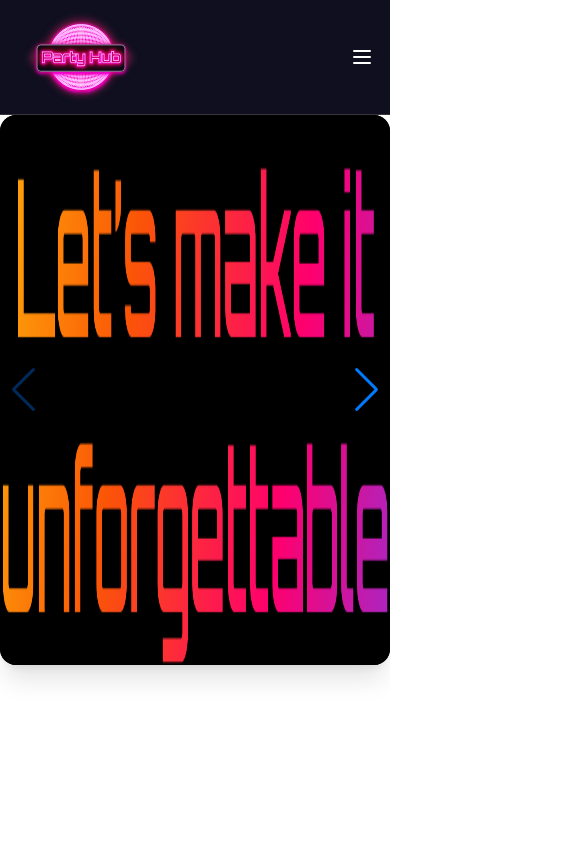
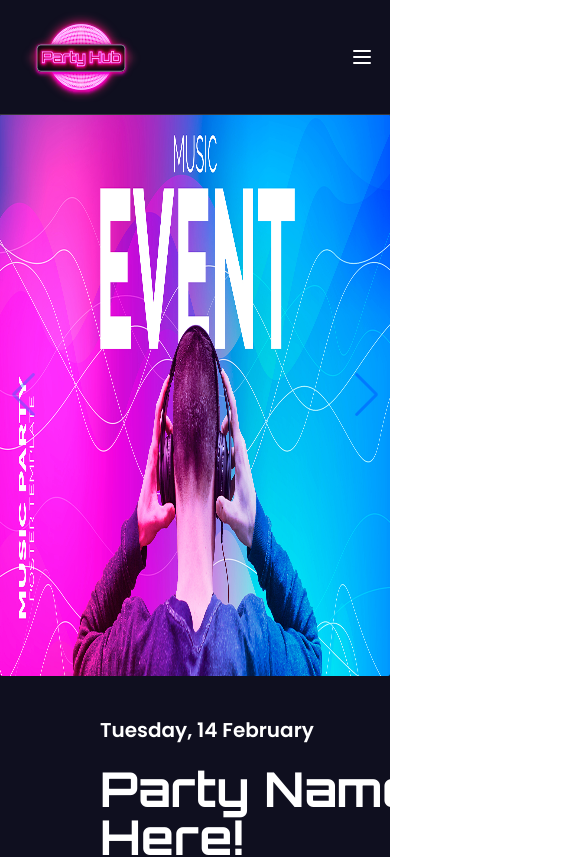
Before and after one commit to MirtalibEmirli/PartyHubFront, a React (Vite) app: page /api/event/1 in a window 390 px wide. Shown: the top 857 px of the page, 585 px wide, since content can reach past the window. Built offline with nearby package versions, Linux system fonts and the light colour scheme.

Commit message:
add components(header,main section) to EventDetails

```diff
--- a/package.json
+++ b/package.json
@@ -24,8 +24,6 @@
   },
   "devDependencies": {
     "@eslint/js": "^9.21.0",
-    "@types/react": "^19.0.10",
-    "@types/react-dom": "^19.0.4",
     "@vitejs/plugin-react": "^4.3.4",
     "autoprefixer": "^10.4.20",
     "eslint": "^9.21.0",
--- a/src/components/details/Details.jsx
+++ b/src/components/details/Details.jsx
@@ -1,19 +1,23 @@
 import React from 'react'
-import t1 from '../../assets/t1.png';
-import make from '../../assets/make.png';
-import v8 from '../../assets/v8.mp4';
+import t1 from '../../assets/1292 1.png';
+
 import Navbar from "../homepage/navbar/Navbar";
 import EventSlider from './EventSlider';
+import EventDetailsMain from './EventDetailsMain';
+
 const Details = () => {
     const media = [
         { type: "image", url: t1 },
-        { type: "image", url: make },
-        { type: "video", url: v8 },
+        { type: "image", url: t1 },
+        { type: "video", url: t1 },
       ];
   return (
-    <div>
+    <div className="bg-[#0f0f1f] min-h-screen">
     <Navbar variant="dark" />
      <EventSlider media={media} />
+     <EventDetailsMain></EventDetailsMain>
+
+
      </div>
   )
 }
--- /dev/null
+++ b/src/components/details/EventDetailsMain.jsx
@@ -0,0 +1,18 @@
+import React from 'react'
+import EventHeader  from './EventHeader'
+import LocationSection from './LocationSection '
+const EventDetailsMain = () => {
+  return (
+    <div className="w-[715px] min-h-[2170px] mt-[39px] ml-[100px]">
+        <EventHeader
+  date="Tuesday, 14 February"
+  title="Party Name Should Go Here!"
+  subtitle="Lorem ipsum dolor sit amet, consectetur adipiscing elit. Nunc vulputate libero et velit interdum, ac aliquet odio mattis."
+/>
+<LocationSection></LocationSection>
+    </div>
+
+  )
+}
+
+export default EventDetailsMain
--- /dev/null
+++ b/src/components/details/EventHeader.jsx
@@ -0,0 +1,15 @@
+
+
+import React from 'react'
+
+const EventHeader = ({date,title,subtitle}) => {
+  return (
+    <div className='space-y-2'>
+         <p className='h-[30px] flex items-center text-[20px] leading-[20px] font-semibold font-poppins text-white'>{date}</p>
+         <h1 className='w-[715px] h-[120px] flex items-center text-white text-[48px] leading-[48px] font-bold font-orbitron'>{title}</h1>
+         <p className='w-[715px] h-[48px] flex items-center text-[16px] leading-[16px] font-normal font-poppins text-white'>{subtitle}</p>
+    </div>
+  )
+}
+
+export default EventHeader
--- a/src/components/details/EventSlider.jsx
+++ b/src/components/details/EventSlider.jsx
@@ -6,7 +6,7 @@ import { Navigation, Pagination } from "swiper/modules";
 
 const EventSlider = ({ media }) => {
   return (
-    <div className="w-full h-[550px] mt-[115px] md:h-[550px] lg:h-[600px] relative rounded-2xl overflow-hidden bg-[#0f0f1f] shadow-xl">
+    <div className="w-full h-[562px] mt-[114px]  rounded-[2px] overflow-hidden">
       <Swiper
         navigation
         pagination={{ clickable: true }}
@@ -34,6 +34,8 @@ const EventSlider = ({ media }) => {
           </SwiperSlide>
         ))}
       </Swiper>
+
+
     </div>
   );
 };
--- /dev/null
+++ b/src/components/details/LocationSection .jsx
@@ -0,0 +1,50 @@
+import React from 'react';
+
+const LocationSection = () => {
+  return (
+    <section className="w-full mt-12 rounded-2xl border border-[#2c2c3a] bg-[#0f0f1f] p-6 shadow-lg">
+      <div className="flex flex-col lg:flex-row gap-6">
+
+        <div className="flex-1 h-[350px] rounded-xl overflow-hidden">
+          <iframe
+            src="https://www.google.com/maps/embed?pb=!1m18!1m12!1m3!1d3038.6574965845744!2d49.98534821535654!3d40.591521579341066!2m3!1f0!2f0!3f0!3m2!1i1024!2i768!4f13.1!3m3!1m2!1s0x403063b012345678%3A0xabcde1234567890!2sSea%20Breeze%20Resort!5e0!3m2!1sen!2saz!4v1680000000000!5m2!1sen!2saz"
+            width="100%"
+            height="100%"
+            style={{ border: 0 }}
+            allowFullScreen
+            loading="lazy"
+            referrerPolicy="no-referrer-when-downgrade"
+          ></iframe>
+        </div>
+
+
+        <div className="w-full h-[350px] lg:w-[300px] bg-white rounded-xl p-6 flex flex-col justify-between shadow-md">
+          <div>
+            <h3 className="text-2xl font-bold text-black mb-1">Sea Breeze Resort</h3>
+            <p className="text-gray-700 text-sm mb-4">
+              Nardaran Village, Baku, Azerbaijan
+            </p>
+
+
+            <img
+                src="https://cdn.iticket.az/venue/cover/Y05Om1Tn5L4frrnAG4EiT4EEj7JHiJfx.png"
+                alt="Venue"
+                className="w-full h-[130px] object-cover rounded-lg"
+        />
+          </div>
+
+          <a
+            href="https://www.google.com/maps"
+            target="_blank"
+            rel="noopener noreferrer"
+            className="mt-6 bg-[#ff00c8] hover:bg-[#cc00a1] text-white text-center font-semibold py-3 rounded-full transition duration-200"
+          >
+            Get direction
+          </a>
+        </div>
+      </div>
+    </section>
+  );
+};
+
+export default LocationSection;
--- a/src/components/homepage/navbar/Navbar.jsx
+++ b/src/components/homepage/navbar/Navbar.jsx
@@ -16,7 +16,7 @@ const Navbar = ({variant = "light"}) => {
   ];
 
   return (
-    <nav className={`w-full top-0  py-3  border-b border-neutral-700/80 bg-[#03081366] fixed  ${isDark ? "bg-[#0f0f1f] text-white z-0" : "backdrop-blur-md z-50"}`}>
+    <nav className={`w-full top-0 left-0 py-3 z-50  border-b border-neutral-700/80 bg-[#03081366] fixed   ${isDark ? "bg-[#0f0f1f] text-white" : "backdrop-blur-md" }`}>
       <div className="container px-4 mx-auto relative text-sm flex items-center justify-between">
 
         <div className="flex items-center space-x-4">
```
Also changed, not shown: src/assets/1292 1.png (added), 1 other file (tests, documents, lock files or other folders).
